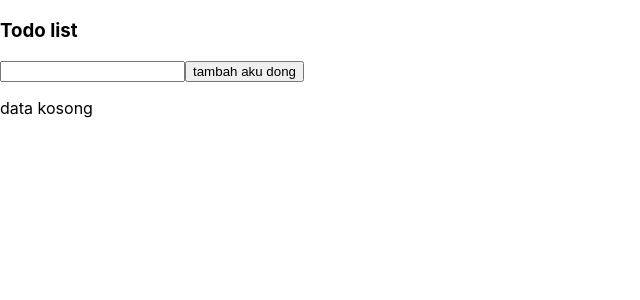
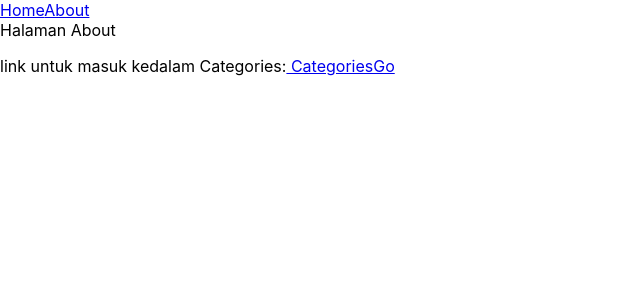
Before and after one commit to muhamadnursyami/learn-reactjs, a React (Create React App) app: page /about in a window 1280 px wide. Shown: the top 300 px of the page, without its empty margins (0-640 px from the left). Built offline with nearby package versions, Linux system fonts and the light colour scheme.

Commit message:
React-router-dom: Nested Routes

```diff
--- a/package.json
+++ b/package.json
@@ -7,8 +7,11 @@
     "@testing-library/react": "^13.4.0",
     "@testing-library/user-event": "^13.5.0",
     "axios": "^1.3.2",
+    "localforage": "^1.10.0",
+    "match-sorter": "^6.3.1",
     "react": "^18.2.0",
     "react-dom": "^18.2.0",
+    "react-router-dom": "^6.8.1",
     "react-scripts": "5.0.1",
     "web-vitals": "^2.1.4"
   },
--- a/src/App.js
+++ b/src/App.js
@@ -1,18 +1,41 @@
+import { Link, Route, Routes } from "react-router-dom";
 import "./App.css";
-import ComponentProps from "./tutorial/components&props";
-import Counter from "./tutorial/counter";
-import FetchData from "./tutorial/fetchDataApi";
-import Todolist from "./tutorial/todolist";
-import StateManagement from "./tutorial/useState&useEffect";
+import About from "./tutorial/react-router-dom/About";
+import Categories from "./tutorial/react-router-dom/Categories";
+// import ComponentProps from "./tutorial/components&props";
+// import Counter from "./tutorial/counter";
+// import FetchData from "./tutorial/fetchDataApi";
+// import Todolist from "./tutorial/todolist";
+// import StateManagement from "./tutorial/useState&useEffect";
+import Home from "./tutorial/react-router-dom/Home";
 
 function App() {
   return (
     <>
+      {/* Pembelajaran sebelumnya */}
       {/* <Counter />
       <ComponentProps />
       <StateManagement />
       <FetchData /> */}
-      <Todolist />
+      {/* <Todolist /> */}
+
+      {/* Kita buat navigasinya */}
+      <nav>
+        <Link to="/">Home</Link>
+        <Link to="about">About</Link>
+      </nav>
+
+      {/* ROUTER atau di bilang adalah path dari website */}
+      <Routes>
+        <Route path="/" element={<Home />} />
+        {/* Membuat Nested Route child dari about, maka categories akan jadi anak dari about,\
+          dan kita harus mempertahankan isi dipsay about ketika dia mendirect ke categories, agak
+          display aboutnya tidak hilang, dengan menggunakan fungsu Outlet di Parent About
+        */}
+        <Route path="about" element={<About />}>
+          <Route path="categories" element={<Categories />} />
+        </Route>
+      </Routes>
     </>
   );
 }
--- a/src/index.js
+++ b/src/index.js
@@ -2,10 +2,13 @@ import React from "react";
 import ReactDOM from "react-dom/client";
 import "./index.css";
 import App from "./App";
+import { BrowserRouter } from "react-router-dom";
 
 const root = ReactDOM.createRoot(document.getElementById("root"));
 root.render(
   <React.StrictMode>
-    <App />
+    <BrowserRouter>
+      <App />
+    </BrowserRouter>
   </React.StrictMode>
 );
--- /dev/null
+++ b/src/tutorial/react-router-dom/About.js
@@ -0,0 +1,15 @@
+import React from "react";
+import { Link, Outlet } from "react-router-dom";
+
+export default function About() {
+  return (
+    <div>
+      Halaman About
+      <p>
+        link untuk masuk kedalam Categories:
+        <Link to="/about/categories"> CategoriesGo</Link>
+      </p>
+      <Outlet />
+    </div>
+  );
+}
--- /dev/null
+++ b/src/tutorial/react-router-dom/Categories.js
@@ -0,0 +1,5 @@
+import React from "react";
+
+export default function Categories() {
+  return <div>Ini halaman Categories</div>;
+}
--- /dev/null
+++ b/src/tutorial/react-router-dom/Home.js
@@ -0,0 +1,5 @@
+import React from "react";
+
+export default function HalamanHome() {
+  return <div>Halaman Home</div>;
+}
```
Also changed, not shown: 1 other file (tests, documents, lock files or other folders).
